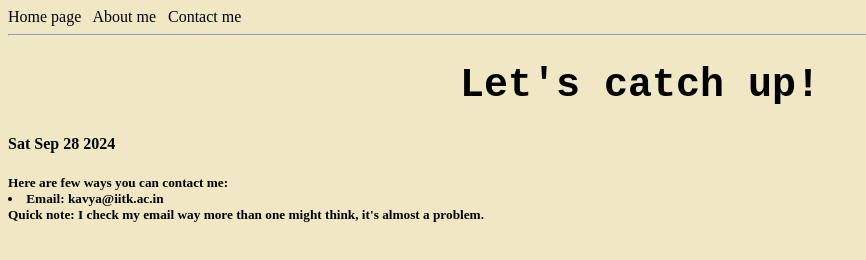
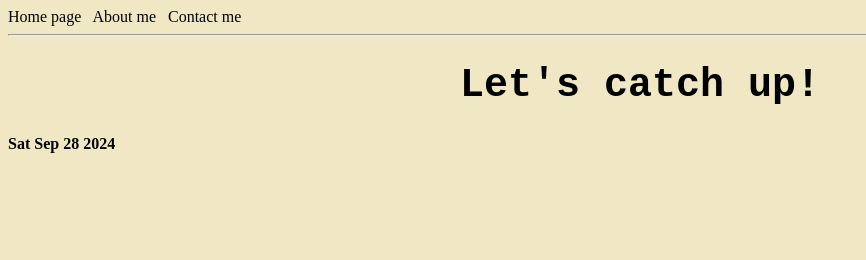
Before and after one commit to KavyaAgarwal2001/KavyaAgarwal2001.github.io, a plain HTML site: page contact.html in a window 1280 px wide. Shown: the whole page, without its empty margins (0-866 px from the left). Drawn offline with Linux system fonts and the light colour scheme.

Commit message:
Update contact.html

```diff
--- a/contact.html
+++ b/contact.html
@@ -23,10 +23,6 @@
     <h1 class="center">Let's catch up!</h1>
     <h4 id='date'></h4>
     <h5>
-        Here are few ways you can contact me:
-            <li>Email: kavya@iitk.ac.in</li>
-
-        Quick note: I check my email way more than one might think, it's almost a problem.
     </h5>
   </body>
 </html>
```
